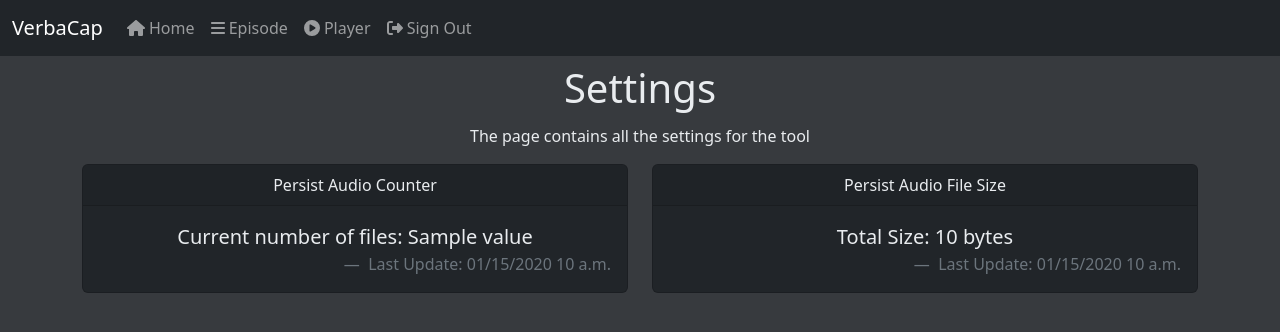
After one commit to Mirio/verbacap, a Django app: template core/templates/core/settings.html in a window 1280 px wide. The commit adds this page. Shown: the top 332 px of the page. Run offline with Django 4.2, Linux system fonts and the light colour scheme; the template is opened without the code that fills it: most values are stand-ins (such as "Sample title", 1, 10 or a date in 2020); some libraries are stand-ins or nearby versions.

Commit message:
Adding settings page + Bump deps

```diff
--- a/config/settings/base.py
+++ b/config/settings/base.py
@@ -149,6 +149,7 @@ MIDDLEWARE = [
     "django.contrib.auth.middleware.AuthenticationMiddleware",
     "django.contrib.messages.middleware.MessageMiddleware",
     "django.middleware.clickjacking.XFrameOptionsMiddleware",
+    "allauth.account.middleware.AccountMiddleware",
 ]
 
 # STATIC
--- a/config/urls.py
+++ b/config/urls.py
@@ -14,6 +14,7 @@ from core.views import (
     Core_EpisodeView,
     Core_HomepageView,
     Core_PlayerView,
+    Core_Settings,
 )
 from spreaker.views import Spreaker_AddPodcastView, Spreaker_DeletePodcastView
 from youtube.views import (
@@ -28,6 +29,7 @@ urlpatterns = [
     path("", cache_page(settings.CACHE_DEFAULT_TTL)(Core_HomepageView.as_view()), name="homepage"),
     path("player/", cache_page(settings.CACHE_DEFAULT_TTL)(Core_PlayerView.as_view()), name="player"),
     path("episode/", cache_page(settings.CACHE_SMART_TTL)(Core_EpisodeView.as_view()), name="episode"),
+    path("settings/", Core_Settings.as_view(), name="settings"),
     path(
         "add-datasource/",
         cache_page(settings.CACHE_DEFAULT_TTL)(Core_AddDataSourceView.as_view()),
--- a/core/templates/core/index.html
+++ b/core/templates/core/index.html
@@ -8,7 +8,7 @@
   <div class="row">
     <div class="col-12 col-md-4 pb-3 pb-md-0">
       <div class="card bg-dark text-white text-center">
-        <div class="card-header border-primary">Channels Followed</div>
+        <div class="card-header border-primary">Datasource Followed</div>
         <div class="card-body">
           <h3>
             <i class="fa-solid fa-thumbs-up"></i> {{ stat.total_followed }}
@@ -84,9 +84,9 @@
         </a>
       </div>
       <div class="d-grid gap-2 pb-3 pt-3 pt-md-0">
-        <button type="button" class="btn btn-success text-white btn-lg">
+        <a href="{% url 'settings' %}" class="btn btn-success text-white btn-lg">
           <i class="fa-solid fa-gear"></i> Settings
-        </button>
+        </a>
       </div>
       <div class="card text-bg-dark">
         <div class="card-header border-success text-center">Playlist</div>
--- /dev/null
+++ b/core/templates/core/settings.html
@@ -0,0 +1,37 @@
+{% extends "base.html" %}
+
+{% block title %}
+  VerbaCap - Settings
+{% endblock title %}
+{% block content %}
+  <h1 class="text-center p-1">Settings</h1>
+  <p class="text-center">The page contains all the settings for the tool</p>
+  <div class="row">
+    <div class="col-6">
+      <div class="card bg-dark">
+        <div class="card-header text-center">Persist Audio Counter</div>
+        <div class="card-body">
+          <blockquote class="blockquote mb-0 text-center">
+            <p>Current number of files: {{ total_count.value }}</p>
+            <footer class="blockquote-footer text-end fs-6">
+              Last Update: {{ total_count.updated_at | date:"SHORT_DATETIME_FORMAT" }}
+            </footer>
+          </blockquote>
+        </div>
+      </div>
+    </div>
+    <div class="col-6">
+      <div class="card bg-dark">
+        <div class="card-header text-center">Persist Audio File Size</div>
+        <div class="card-body">
+          <blockquote class="blockquote mb-0 text-center">
+            <p>Total Size: {{ total_size.value | filesizeformat }}</p>
+            <footer class="blockquote-footer text-end fs-6">
+              Last Update: {{ total_count.updated_at | date:"SHORT_DATETIME_FORMAT" }}
+            </footer>
+          </blockquote>
+        </div>
+      </div>
+    </div>
+  </div>
+{% endblock content %}
```
Also changed, not shown: core/models.py (+8 -0 lines), core/tasks.py (added, +25 -0 lines), core/tests.py (+38 -1 lines), core/views.py (+14 -1 lines), fixtures/main.json (+1 -1 lines), requirements.txt (+5 -5 lines), core/migrations/0004_settings.py (added).
